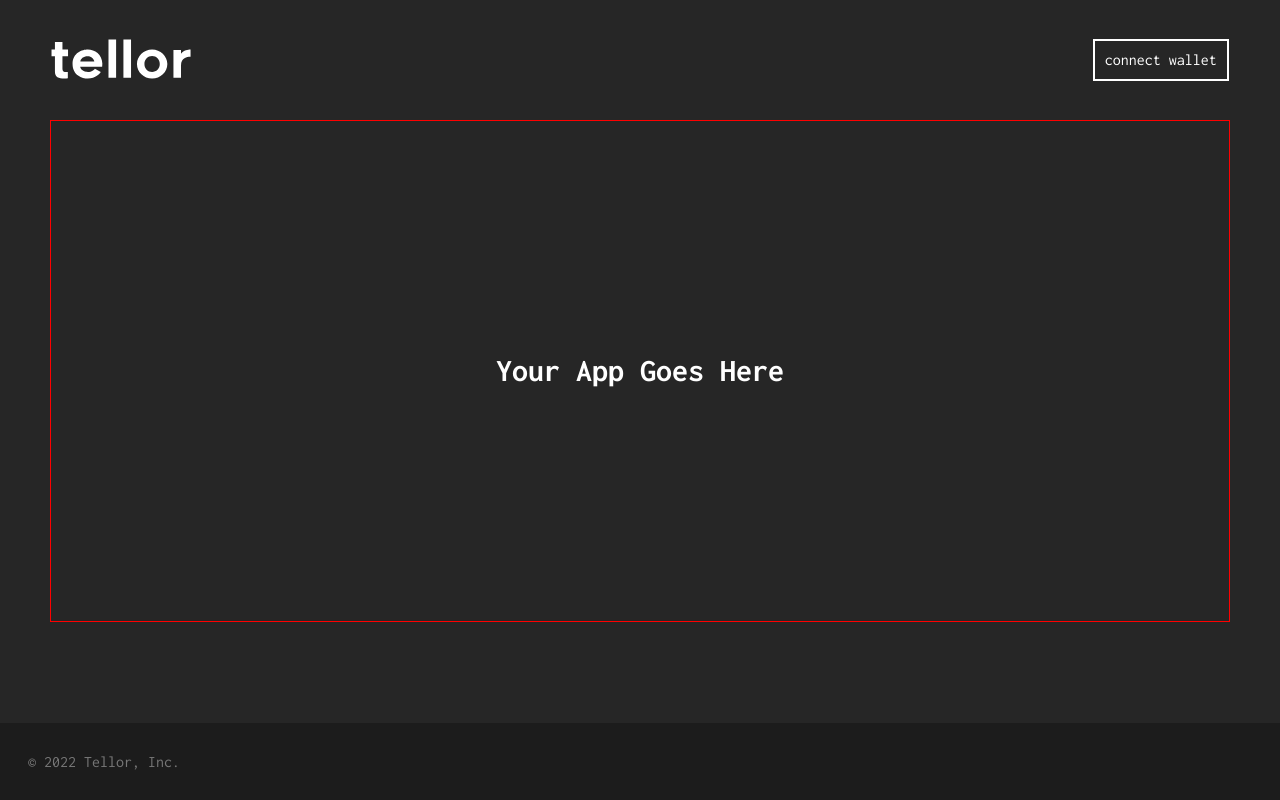
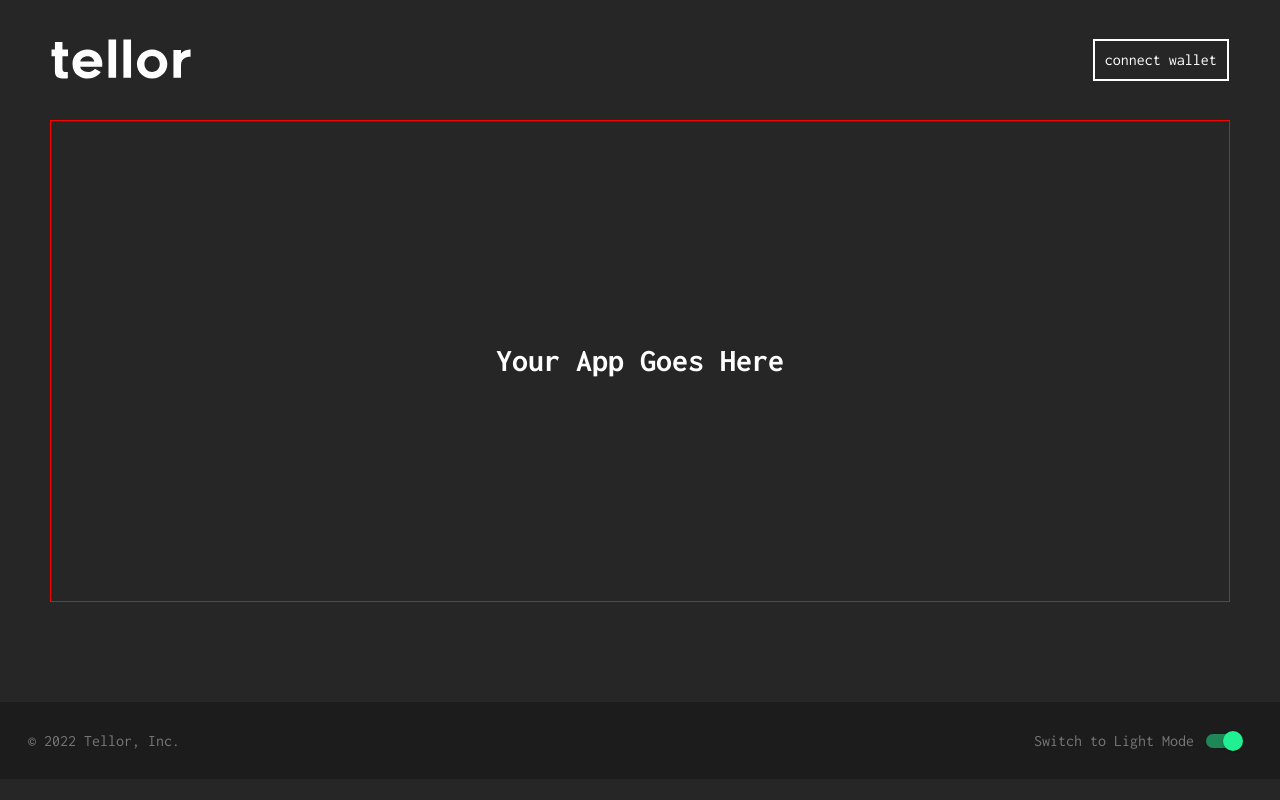
Before and after one commit to tellor-io/frontendBoilerplate, a React (Create React App) app: page / in a window 1280 px wide. Built offline with nearby package versions, Linux system fonts and the light colour scheme; what web3modal would draw is missing.

Commit message:
adds light/dark mode switcher

```diff
--- a/src/App.css
+++ b/src/App.css
@@ -9,14 +9,46 @@
   background-color: #262626;
   color: #ffffff;
   font-family: 'Inconsolata', monospace;
-  position: relative;
+  transition: 0.3s;
 }
 .HeroContainer {
   width: 92%;
-  height: 500px;
+  min-height: 60vh;
+  max-height: 100%;
   display: flex;
+  flex-direction: column;
   justify-content: center;
   align-items: center;
+  background-color: #262626;
+  margin-bottom: 100px;
+  transition: 0.3s;
   border: 1px solid red;
-  background-color: #262626;
 }
+
+/* LIGHT MODE STYLES */
+.AppLight {
+  width: 100%;
+  max-height: 100%;
+  min-height: 100vh;
+  text-align: left;
+  display: flex;
+  flex-direction: column;
+  align-items: center;
+  background-color: #fafafa;
+  color: #262626;
+  font-family: 'Inconsolata', monospace;
+  transition: 0.3s;
+}
+.HeroContainerLight {
+  width: 92%;
+  min-height: 60vh;
+  max-height: 100%;
+  display: flex;
+  flex-direction: column;
+  justify-content: center;
+  align-items: center;
+  background-color: #fafafa;
+  margin-bottom: 100px;
+  transition: 0.3s;
+  border: 1px solid red;
+}
--- a/src/App.js
+++ b/src/App.js
@@ -1,20 +1,28 @@
-import React from "react";
+import React, { useContext } from 'react'
 //Components
-import Nav from "./components/frontendBoilerplate/Nav";
-import Footer from "./components/frontendBoilerplate/Footer";
+import Nav from './components/frontendBoilerplate/Nav'
+import Footer from './components/frontendBoilerplate/Footer'
 //Styles
-import './App.css';
+import './App.css'
+//Context
+import { ModeContext } from './contexts/Mode'
 
 function App() {
+  //Context
+  const mode = useContext(ModeContext)
   return (
-    <div className="App">
+    <div className={mode && mode.mode === 'dark' ? 'App' : 'AppLight'}>
       <Nav />
-      <div className="HeroContainer">
+      <div
+        className={
+          mode && mode.mode === 'dark' ? 'HeroContainer' : 'HeroContainerLight'
+        }
+      >
         <h1>Your App Goes Here</h1>
       </div>
-      <Footer/>
+      <Footer />
     </div>
-  );
+  )
 }
 
-export default App;
+export default App
--- a/src/components/frontendBoilerplate/Footer.js
+++ b/src/components/frontendBoilerplate/Footer.js
@@ -1,10 +1,41 @@
-import React from "react";
-import "../../styles/frontendBoilerplate/Footer.css"
+import React, { useContext } from 'react'
+import '../../styles/frontendBoilerplate/Footer.css'
+import Switch from '@mui/material/Switch'
+import { createTheme, styled, ThemeProvider } from '@mui/material/styles'
+import { ModeContext } from '../../contexts/Mode'
+
+const CustomSwitch = styled(Switch)(({ theme }) => ({
+  color: theme.palette.primary.main,
+}))
+
+const theme = createTheme({
+  palette: {
+    primary: {
+      main: '#20f092',
+      secondary: 'rgba(32, 240, 146, 0.2)',
+    },
+  },
+})
+
+const label = { inputProps: { 'aria-label': 'Dark/Light Mode Switch' } }
 
 function Footer() {
+  //Context State
+  const mode = useContext(ModeContext)
+
   return (
     <div className="Footer">
       <p className="FooterText">&copy; 2022 Tellor, Inc.</p>
+      <div className="ModeSwitcher">
+        <p className="ModeSwitcherText">
+          {mode && mode.mode === 'dark'
+            ? 'Switch to Light Mode'
+            : 'Switch to Dark Mode'}
+        </p>
+        <ThemeProvider theme={theme}>
+          <CustomSwitch {...label} defaultChecked onClick={mode.changeMode} />
+        </ThemeProvider>
+      </div>
     </div>
   )
 }
--- a/src/components/frontendBoilerplate/Nav.js
+++ b/src/components/frontendBoilerplate/Nav.js
@@ -1,12 +1,17 @@
-import React from "react";
+import React, { useContext } from 'react'
 //Assets
-import {ReactComponent as Tellor} from "../../assets/tellor_white.svg";
+import { ReactComponent as Tellor } from '../../assets/tellor_white.svg'
+import { ReactComponent as TellorDark } from '../../assets/tellor.svg'
 //Components
-import WalletConnect from "./WalletConnect";
+import WalletConnect from './WalletConnect'
 //Styles
-import "../../styles/frontendBoilerplate/Nav.css";
+import '../../styles/frontendBoilerplate/Nav.css'
+//Context
+import { ModeContext } from '../../contexts/Mode'
 
 function Nav() {
+  const mode = useContext(ModeContext)
+
   return (
     <div className="Nav">
       <a
@@ -14,7 +19,11 @@ function Nav() {
         alt="https://tellor.io/"
         rel="noopener noreferrer"
       >
-        <Tellor className="TellorLogo"/>
+        {mode && mode.mode === 'dark' ? (
+          <Tellor className="TellorLogo" />
+        ) : (
+          <TellorDark className="TellorLogo" />
+        )}
       </a>
       <WalletConnect />
     </div>
--- a/src/components/frontendBoilerplate/WalletConnect.js
+++ b/src/components/frontendBoilerplate/WalletConnect.js
@@ -1,22 +1,24 @@
-import React, { useContext, useState, useEffect } from "react";
+import React, { useContext, useState, useEffect } from 'react'
 //Contexts
-import { UserContext } from "../../contexts/User";
+import { UserContext } from '../../contexts/User'
+import { ModeContext } from '../../contexts/Mode'
 //Styles
-import "../../styles/frontendBoilerplate/WalletConnect.css";
+import '../../styles/frontendBoilerplate/WalletConnect.css'
 //Icons
-import { Jazzicon } from "@ukstv/jazzicon-react";
-import { CustomTooltip } from "./CustomTooltip";
+import { Jazzicon } from '@ukstv/jazzicon-react'
+import { CustomTooltip } from './CustomTooltip'
 //Utils
-import { truncateAddr } from "../../utils/helpers";
-import { useMediaQuery } from "react-responsive";
+import { truncateAddr } from '../../utils/helpers'
+import { useMediaQuery } from 'react-responsive'
 
 function WalletConnect() {
   //Context Data
-  const user = useContext(UserContext);
+  const user = useContext(UserContext)
+  const mode = useContext(ModeContext)
   //Component State
-  const [showTooltip, setShowTooltip] = useState(false);
+  const [showTooltip, setShowTooltip] = useState(false)
   //Media Queries
-  const tooltipAlign = useMediaQuery({ query: "(max-width: 850px)" });
+  const tooltipAlign = useMediaQuery({ query: '(max-width: 850px)' })
 
   //COMMENT IN FOR DEBUGGING PURPOSES
   // useEffect(() => {
@@ -26,38 +28,40 @@ function WalletConnect() {
   //In case user exits MetaMask or Walletconnect
   //Halfway through login process
   useEffect(() => {
-    if (!user) return;
-    if (user.setupUserError === "User closed modal" || user.setupUserError === "User Rejected")
-    {
-      user.setConnected(false);
-      user.setSetupUserError(null);
+    if (!user) return
+    if (
+      user.setupUserError === 'User closed modal' ||
+      user.setupUserError === 'User Rejected'
+    ) {
+      user.setConnected(false)
+      user.setSetupUserError(null)
     }
   }, [user])
 
   const startFlow = () => {
     if (user) {
-      user.setConnected(true);
+      user.setConnected(true)
     }
-  };
+  }
 
   const showTrbBalance = () => {
-    setShowTooltip(!showTooltip);
-  };
+    setShowTooltip(!showTooltip)
+  }
 
   return (
-    <div className="WalletConnect" onClick={() => startFlow()}>
-      {user && user.currentUser ?
-        (
+    <div
+      className={mode.mode === 'dark' ? 'WalletConnect' : 'WalletConnectLight'}
+      onClick={() => startFlow()}
+    >
+      {user && user.currentUser ? (
         <CustomTooltip
           open={showTooltip}
           title={
             user.currentUser.balances
-                ?
-                `Your TRB Balance: ${user.currentUser.balances.trb}`
-                :
-                "To switch accounts or networks, use Metamask extension."
+              ? `Your TRB Balance: ${user.currentUser.balances.trb}`
+              : 'To switch accounts or networks, use Metamask extension.'
           }
-            placement={tooltipAlign ? "bottom" : "right"}
+          placement={tooltipAlign ? 'bottom' : 'right'}
           arrow
         >
           <div
@@ -65,17 +69,15 @@ function WalletConnect() {
             onMouseEnter={() => showTrbBalance()}
             onMouseLeave={() => showTrbBalance()}
           >
-              <Jazzicon
-                address={user.currentUser.address}
-                className="Jazzicon"
-              />
-              <p>{`${user.currentUser.network} connected: ${truncateAddr(user.currentUser.address)}`}</p>
+            <Jazzicon address={user.currentUser.address} className="Jazzicon" />
+            <p>{`${user.currentUser.network} connected: ${truncateAddr(
+              user.currentUser.address
+            )}`}</p>
           </div>
         </CustomTooltip>
-        )
-      :
-        (<p>connect wallet</p>)
-      }
+      ) : (
+        <p>connect wallet</p>
+      )}
     </div>
   )
 }
--- /dev/null
+++ b/src/contexts/Mode.js
@@ -0,0 +1,29 @@
+import React, { useState, createContext } from 'react'
+
+export const ModeContext = createContext()
+
+const Mode = ({ children }) => {
+  //Context State
+  const [mode, setMode] = useState('dark')
+
+  const changeMode = () => {
+    if (mode === 'light') {
+      setMode('dark')
+    } else if (mode === 'dark') {
+      setMode('light')
+    }
+  }
+
+  const ModeContextObject = {
+    mode: mode,
+    changeMode: changeMode,
+  }
+
+  return (
+    <ModeContext.Provider value={ModeContextObject}>
+      {children}
+    </ModeContext.Provider>
+  )
+}
+
+export default Mode
--- a/src/index.js
+++ b/src/index.js
@@ -1,13 +1,15 @@
-import React from 'react';
-import ReactDOM from 'react-dom';
-import './index.css';
-import App from './App';
-import User from './contexts/User';
+import React from 'react'
+import ReactDOM from 'react-dom'
+import './index.css'
+import App from './App'
+import User from './contexts/User'
+import Mode from './contexts/Mode'
 
 ReactDOM.render(
-    <User>
+  <User>
+    <Mode>
       <App />
-    </User>
-  ,
+    </Mode>
+  </User>,
   document.getElementById('root')
-);
+)
--- a/src/styles/frontendBoilerplate/Footer.css
+++ b/src/styles/frontendBoilerplate/Footer.css
@@ -2,20 +2,33 @@
   width: 100%;
   height: 77px;
   display: flex;
-    justify-content: flex-start;
+  justify-content: space-between;
   align-items: center;
   background-color: #1c1c1c;
-    position: absolute;
-    bottom: 0;
+}
+.ModeSwitcher {
+  display: flex;
+  width: fit-content;
+  align-items: center;
+  margin-right: 28px;
+}
+.ModeSwitcherText {
+  color: #777777;
 }
 .FooterText {
   color: #777777;
   margin-left: 28px;
 }
+/* Slider Overrides */
+.css-17kdmr0-MuiButtonBase-root-MuiSwitch-switchBase {
+  color: #20f092 !important;
+}
 
 /* Media Queries */
 @media (max-width: 600px) {
   .Footer {
+    display: flex;
+    flex-direction: column;
     justify-content: center;
   }
   .FooterText {
--- a/src/styles/frontendBoilerplate/WalletConnect.css
+++ b/src/styles/frontendBoilerplate/WalletConnect.css
@@ -9,8 +9,19 @@
   border: 2px solid white;
   user-select: none;
   -webkit-user-select: none;
+  cursor: pointer;
 }
-.WalletConnect:hover {
+.WalletConnectLight {
+  min-width: 100px;
+  max-width: fit-content;
+  width: -moz-fit-content;
+  height: 38px;
+  display: flex;
+  align-items: center;
+  padding: 0px 10px;
+  border: 2px solid #262626;
+  user-select: none;
+  -webkit-user-select: none;
   cursor: pointer;
 }
 .WalletConnected {
@@ -34,6 +45,11 @@
     margin-bottom: -30px;
     padding: 10px;
   }
+  .WalletConnectLight {
+    height: fit-content;
+    margin-bottom: -30px;
+    padding: 10px;
+  }
   .WalletConnected {
     flex-direction: column;
     width: 150px;
```
Also changed, not shown: src/assets/tellor.svg (added), src/styles/frontendBoilerplate/Nav.css (indentation only). Lines whose indentation alone changed are shown as unchanged.
